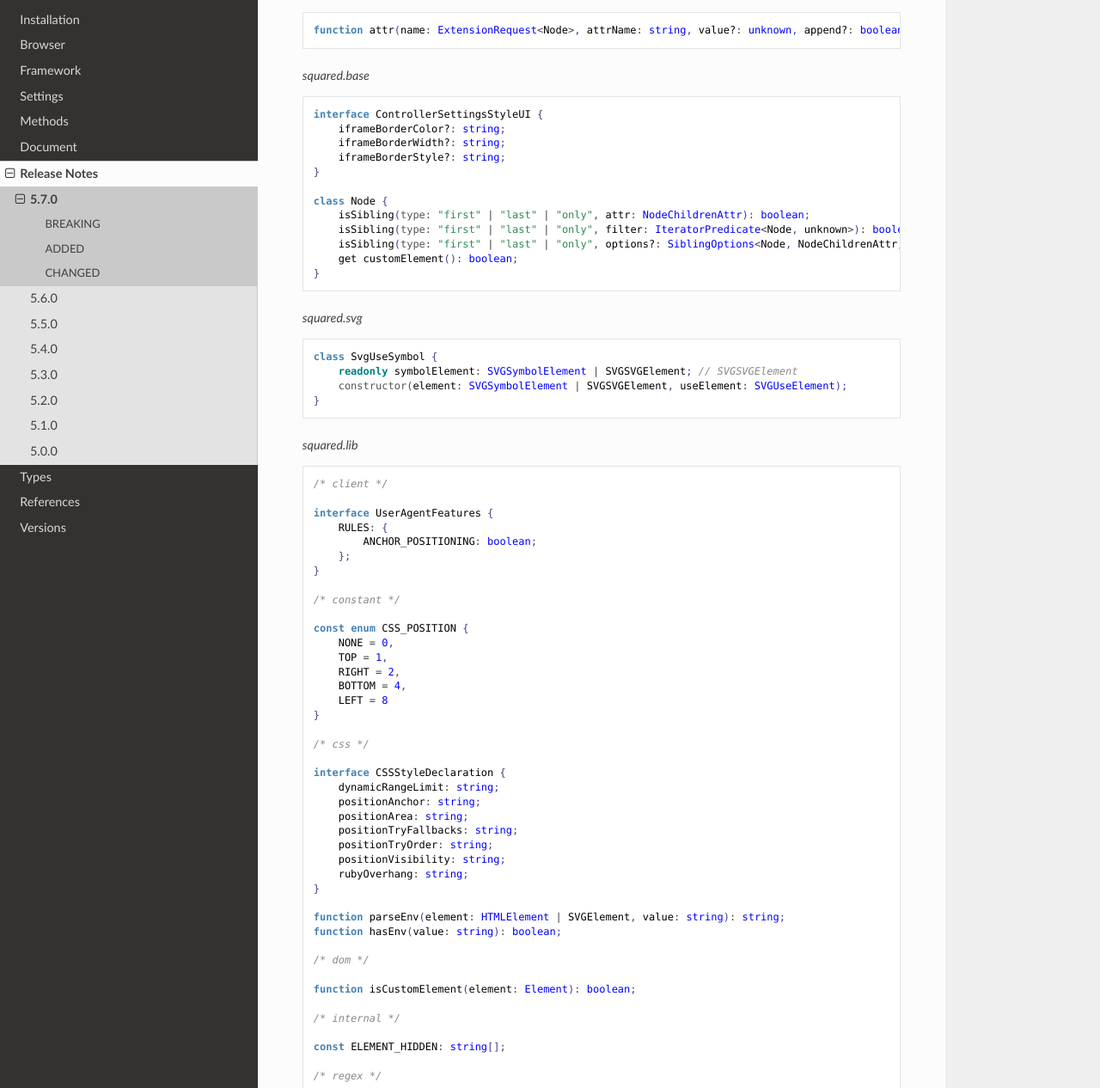
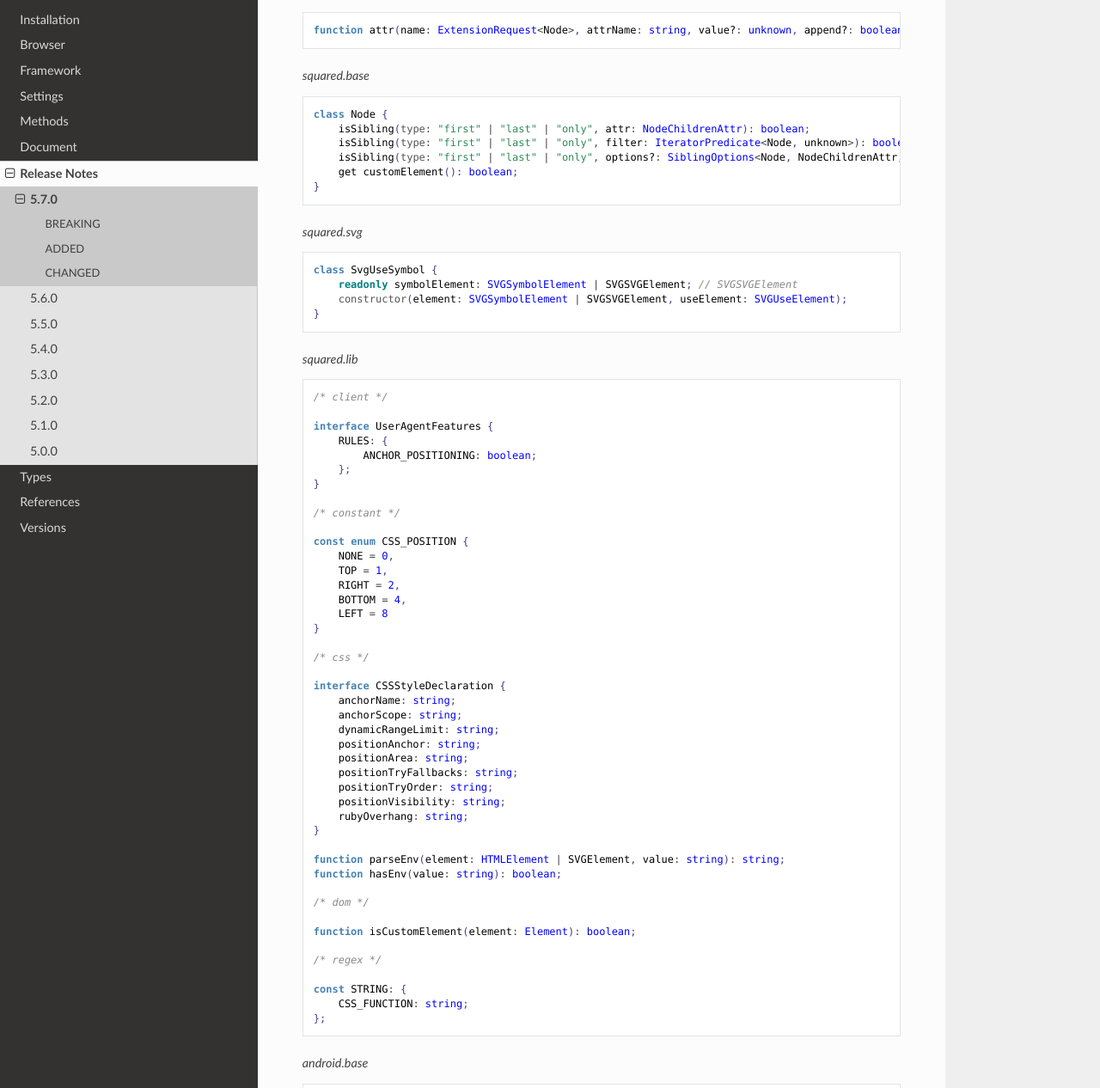
Before and after one commit to anpham6/android-docs, a Sphinx documentation site: the page built from source/release_notes/5.7.0.rst, in a window 1280 px wide and 1400 px high, scrolled down 436 px, cut to the strip 134-1400 px from the top of the window. Shown: the whole strip at 86% size. Built offline with Sphinx 7.4.7 and the Read the Docs theme 3.1.0, drawn with Linux system fonts in a browser that asks for light colours.

Commit message:
Release Notes: Latest modifications to API 5.7.0.

```diff
--- a/source/release_notes/5.7.0.rst
+++ b/source/release_notes/5.7.0.rst
@@ -32,12 +32,6 @@ ADDED
 
 .. code-block::
   :caption: squared.base
-
-  interface ControllerSettingsStyleUI {
-      iframeBorderColor?: string;
-      iframeBorderWidth?: string;
-      iframeBorderStyle?: string;
-  }
 
   class Node {
       isSibling(type: "first" | "last" | "only", attr: NodeChildrenAttr): boolean;
@@ -93,10 +89,6 @@ ADDED
   /* dom */
 
   function isCustomElement(element: Element): boolean;
-
-  /* internal */
-
-  const ELEMENT_HIDDEN: string[];
 
   /* regex */
 
```
Also changed, not shown: other parts of source/release_notes/5.7.0.rst (+2 -0 lines).
